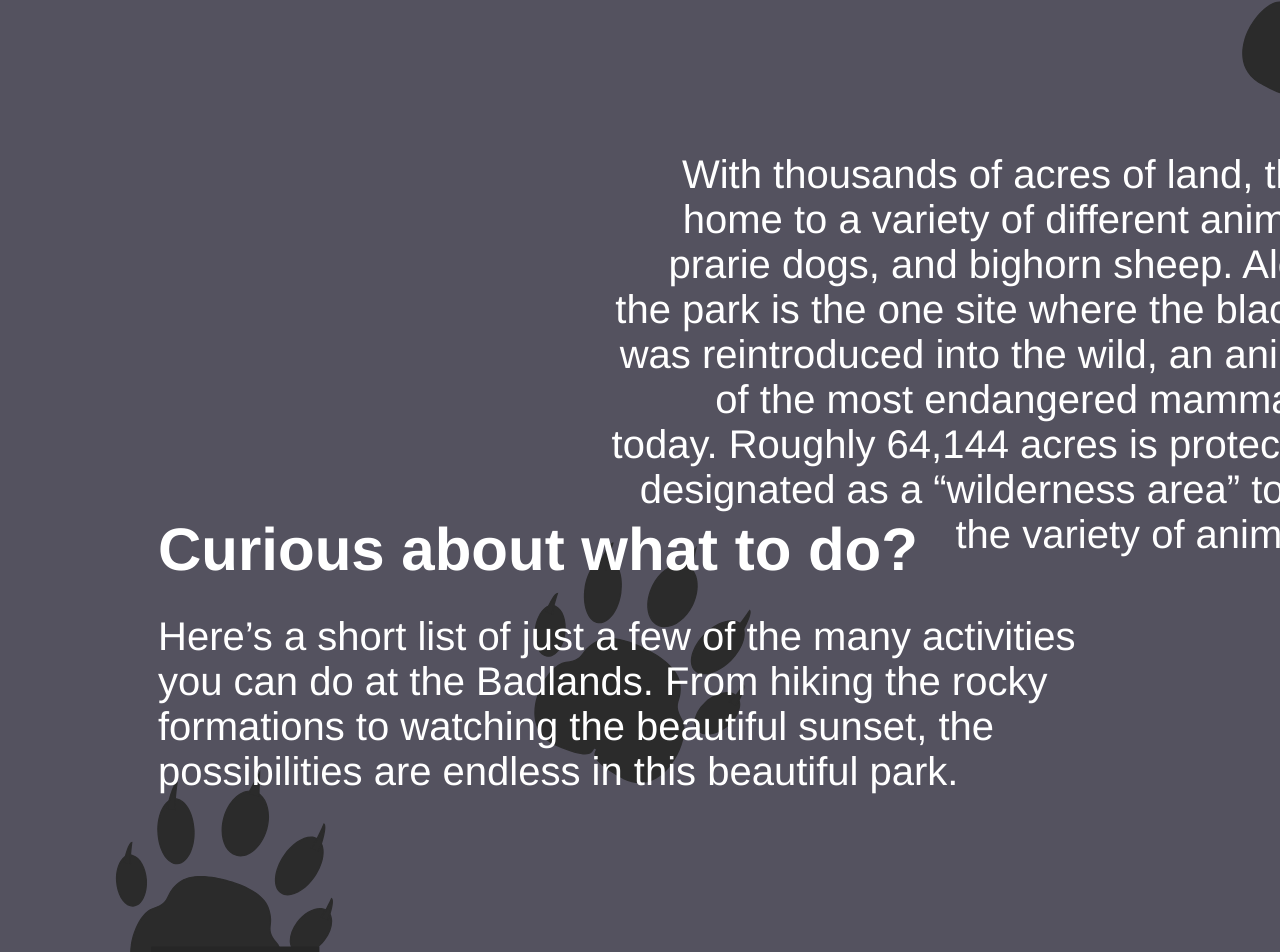
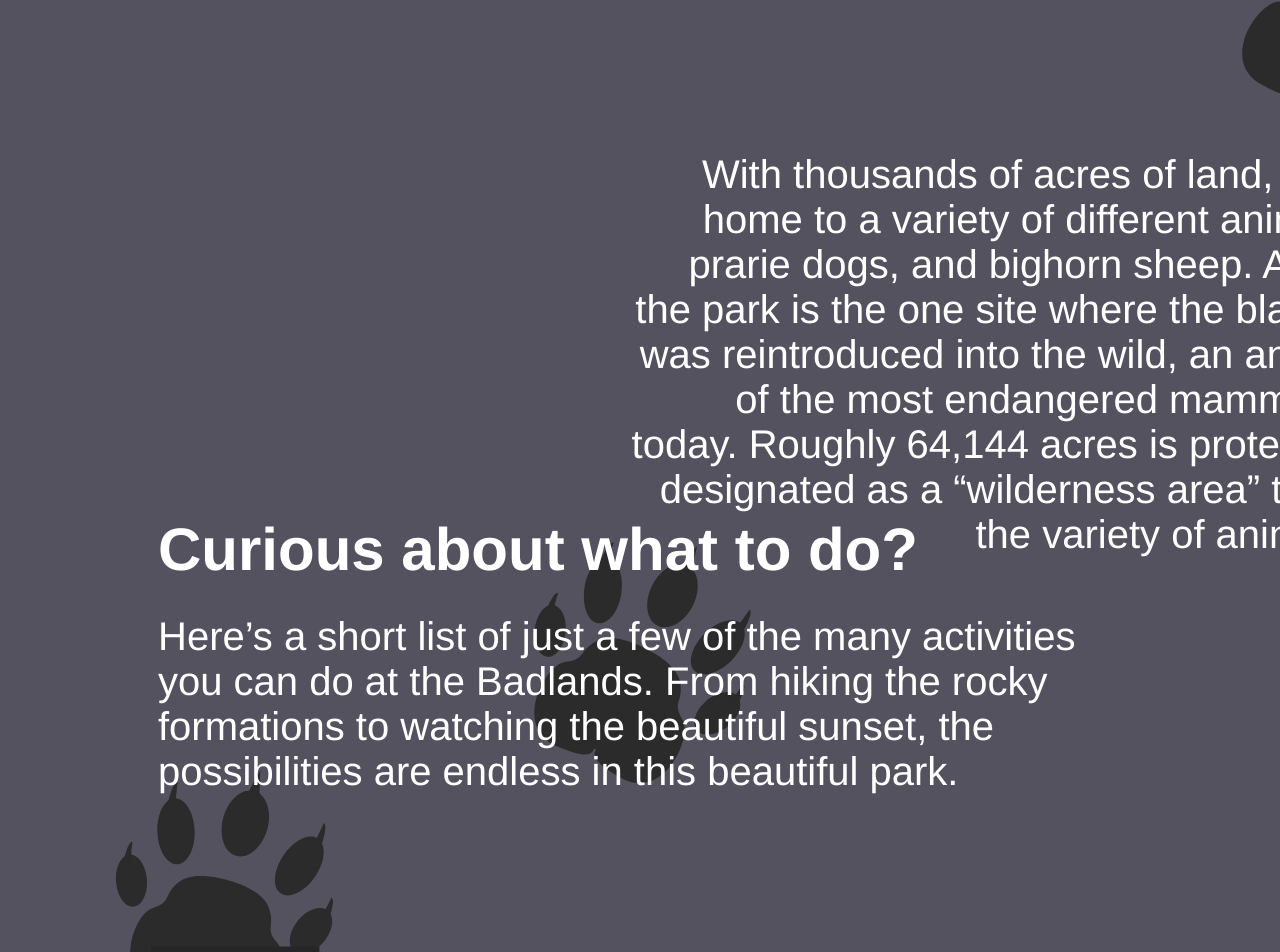
Before and after one commit to maddielock17/DES350, a plain HTML site: page Badlands-Site.html in a window 1280 px wide. Shown: the part 4898-5850 px from the top of the page. Drawn offline with Linux system fonts and the light colour scheme.

Commit message:
Update Badlands-Site.html

```diff
--- a/Badlands-Site.html
+++ b/Badlands-Site.html
@@ -89,7 +89,7 @@
 	color: white;
 	position: absolute;
 	margin-top: 2240px;
-	margin-left: 600px;
+	margin-left: 620px;
 	width: 930px;
 	text-align: right;
 	}
```
